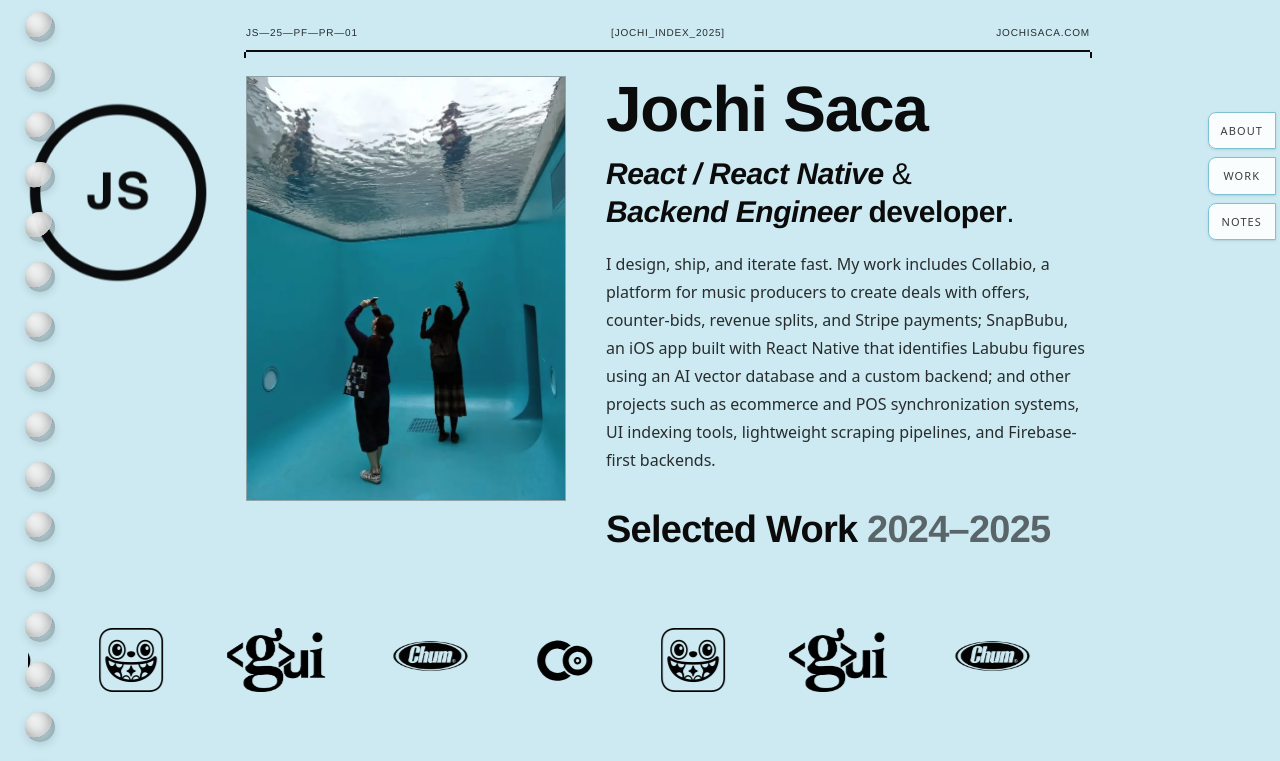
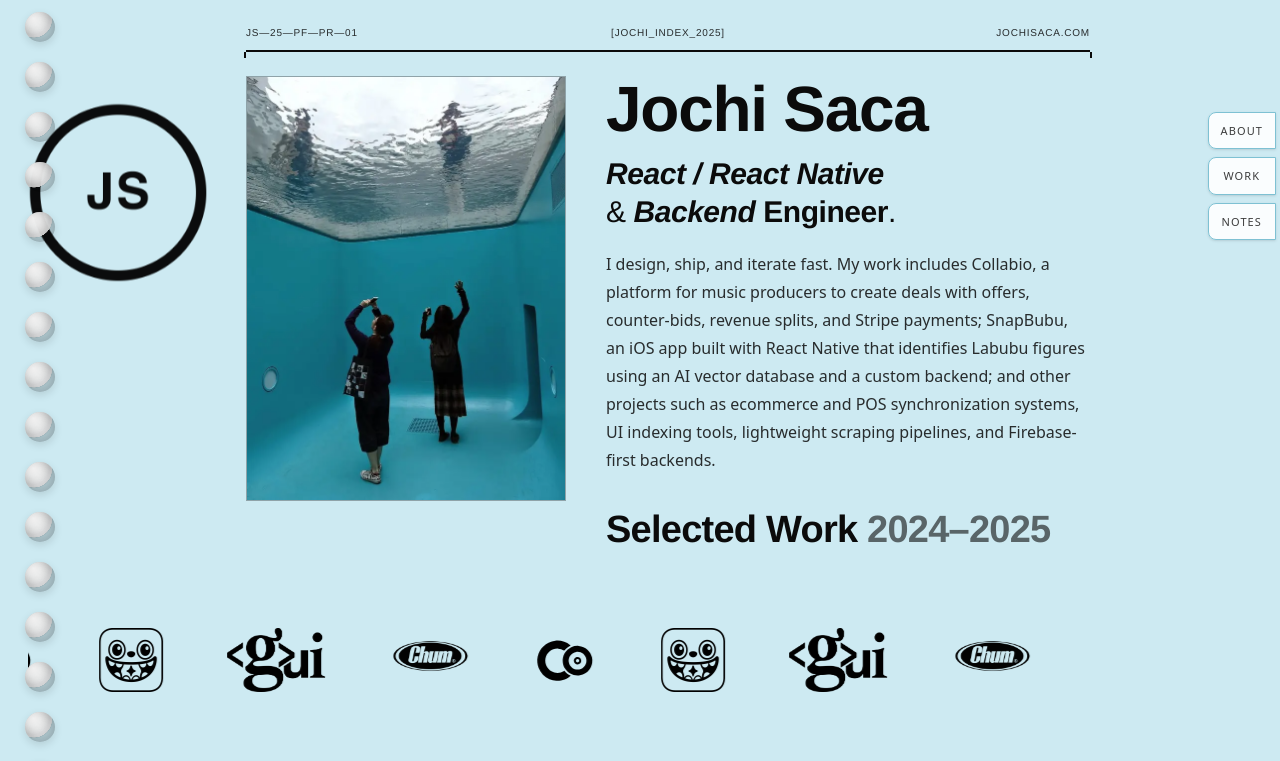
Before and after one commit to jochisaca/jochi.dev, a Next.js app: page / in a window 1280 px wide. Shown: the top 761 px of the page. Built offline with nearby package versions, Linux system fonts and the light colour scheme.

Commit message:
Update hero.tsx

```diff
--- a/components/hero.tsx
+++ b/components/hero.tsx
@@ -27,8 +27,8 @@
           className="font-ui mt-3 text-[24px] md:text-[30px] leading-tight tracking-[-0.015em]"
           style={{ ["textWrap" as any]: "balance" }}
         >
-          <span className="italic font-black">React / React Native</span> & <span className="italic font-black">Backend Engineer</span>{" "}
-          <span className="font-semibold">developer</span>.
+          <span className="italic font-black">React / React Native</span> & <span className="italic font-black">Backend</span>{" "}
+          <span className="font-semibold">Engineer</span>.
         </p>
 
         <p className="mt-5 font-body text-[15px] md:text-[16px] leading-7 text-[#0b0b0b]/85 max-w-[62ch]" style={{ ["textWrap" as any]: "pretty" }}>
```
